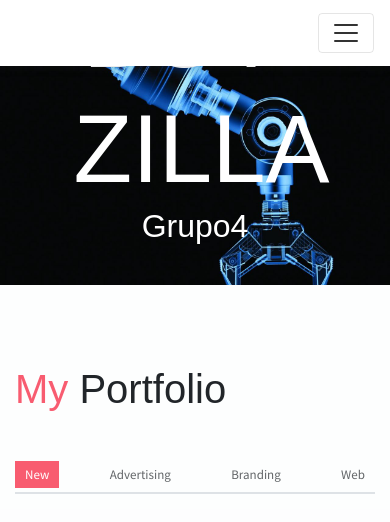
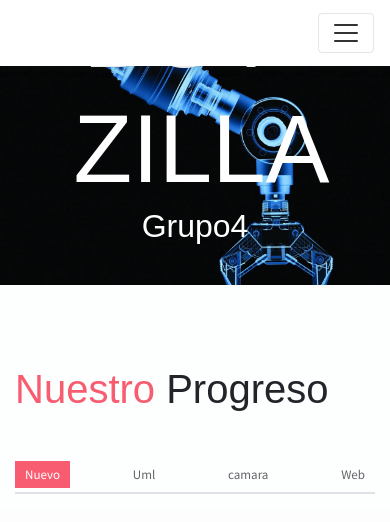
Before and after one commit to cesar050/ApliacionWeb, a Django app: page /view/home/ in a window 390 px wide. Shown: the top 522 px of the page. Run offline with Django 5.2, Linux system fonts and the light colour scheme; some libraries are stand-ins or nearby versions.

Commit message:
IMAGENES

```diff
--- a/botzilla_front/templates/home.html
+++ b/botzilla_front/templates/home.html
@@ -76,17 +76,17 @@
     <!-- Portfolio Section -->
     <section class="section bg-custom-gray" id="portfolio">
         <div class="container">
-            <h1 class="mb-5"><span class="text-danger">My</span> Portfolio</h1>
+            <h1 class="mb-5"><span class="text-danger">Nuestro</span> Progreso</h1>
             <div class="portfolio">
                 <div class="filters">
                     <a href="#" data-filter=".new" class="active">
-                        New
+                        Nuevo
                     </a>
                     <a href="#" data-filter=".advertising">
-                        Advertising
+                        Uml
                     </a>
                     <a href="#" data-filter=".branding">
-                        Branding
+                        camara
                     </a>
                     <a href="#" data-filter=".web">
                         Web
@@ -95,7 +95,7 @@
                 <div class="portfolio-container">
                     <div class="col-md-6 col-lg-4 web new">
                         <div class="portfolio-item">
-                            <img src="assets/imgs/web-1.jpg" class="img-fluid" alt="Download free bootstrap 4 admin dashboard, free boootstrap 4 templates">
+                            <img src="{% static 'assets/img/imagen1.jpg' %}" class="img-fluid" alt="Download free bootstrap 4 admin dashboard, free boootstrap 4 templates">
                             <div class="content-holder">
                                 <a class="img-popup" href="assets/imgs/web-1.jpg"></a>
                                 <div class="text-holder">
@@ -107,7 +107,7 @@
                     </div>
                     <div class="col-md-6 col-lg-4 web new">
                         <div class="portfolio-item">
-                            <img src="assets/imgs/web-2.jpg" class="img-fluid" alt="Download free bootstrap 4 admin dashboard, free boootstrap 4 templates">
+                            <img src="{% static 'assets/img/imagen2.jpg' %}" class="img-fluid" alt="Download free bootstrap 4 admin dashboard, free boootstrap 4 templates">
                             <div class="content-holder">
                                 <a class="img-popup" href="assets/imgs/web-2.jpg"></a>
                                 <div class="text-holder">
@@ -119,7 +119,7 @@
                     </div>
                     <div class="col-md-6 col-lg-4 advertising new">
                         <div class="portfolio-item">
-                            <img src="assets/imgs/advertising-2.jpg" class="img-fluid" alt="Download free bootstrap 4 admin dashboard, free boootstrap 4 templates">
+                            <img src="{% static 'assets/img/imagen3.jpg' %}" class="img-fluid" alt="Download free bootstrap 4 admin dashboard, free boootstrap 4 templates">
                             <div class="content-holder">
                                 <a class="img-popup" href="assets/imgs/advertising-2.jpg"></a>
                                 <div class="text-holder">
@@ -131,7 +131,7 @@
                     </div>
                     <div class="col-md-6 col-lg-4 web">
                         <div class="portfolio-item">
-                            <img src="assets/imgs/web-4.jpg" class="img-fluid" alt="Download free bootstrap 4 admin dashboard, free boootstrap 4 templates">
+                            <img src="{% static 'assets/img/imagen4.jpg' %}" class="img-fluid" alt="Download free bootstrap 4 admin dashboard, free boootstrap 4 templates">
                             <div class="content-holder">
                                 <a class="img-popup" href="assets/imgs/web-4.jpg"></a>
                                 <div class="text-holder">
@@ -144,7 +144,7 @@
 
                     <div class="col-md-6 col-lg-4 advertising">
                         <div class="portfolio-item">
-                            <img src="assets/imgs/advertising-1.jpg" class="img-fluid" alt="Download free bootstrap 4 admin dashboard, free boootstrap 4 templates">
+                            <img src="{% static 'assets/img/imagen5.jpg' %}" class="img-fluid" alt="Download free bootstrap 4 admin dashboard, free boootstrap 4 templates">
                             <div class="content-holder">
                                 <a class="img-popup" href="assets/imgs/advertising-1.jpg"></a>
                                 <div class="text-holder">
@@ -156,7 +156,7 @@
                     </div>
                     <div class="col-md-6 col-lg-4 web new">
                         <div class="portfolio-item">
-                            <img src="assets/imgs/web-3.jpg" class="img-fluid" alt="Download free bootstrap 4 admin dashboard, free boootstrap 4 templates">
+                            <img src="{% static 'assets/img/imagen6.jpg' %}" class="img-fluid" alt="Download free bootstrap 4 admin dashboard, free boootstrap 4 templates">
                             <div class="content-holder">
                                 <a class="img-popup" href="assets/imgs/web-3.jpg"></a>
                                 <div class="text-holder">
@@ -168,7 +168,7 @@
                     </div>
                     <div class="col-md-6 col-lg-4 advertising new">
                         <div class="portfolio-item">
-                            <img src="assets/imgs/advertising-3.jpg" class="img-fluid" alt="Download free bootstrap 4 admin dashboard, free boootstrap 4 templates">
+                            <img src="{% static 'assets/img/imagen7.jpg' %}" class="img-fluid" alt="Download free bootstrap 4 admin dashboard, free boootstrap 4 templates">
                             <div class="content-holder">
                                 <a class="img-popup" href="assets/imgs/advertising-3.jpg"></a>
                                 <div class="text-holder">
@@ -180,7 +180,7 @@
                     </div>
                     <div class="col-md-6 col-lg-4 advertising new">
                         <div class="portfolio-item">
-                            <img src="assets/imgs/advertising-4.jpg" class="img-fluid" alt="Download free bootstrap 4 admin dashboard, free boootstrap 4 templates">
+                            <img src="{% static 'assets/img/imagen8.jpg' %}" class="img-fluid" alt="Download free bootstrap 4 admin dashboard, free boootstrap 4 templates">
                             <div class="content-holder">
                                 <a class="img-popup" href="assets/imgs/advertising-4.jpg"></a>
                                 <div class="text-holder">
@@ -193,7 +193,7 @@
                     </div>
                     <div class="col-md-6 col-lg-4 branding new">
                         <div class="portfolio-item">
-                            <img src="assets/imgs/branding-1.jpg" class="img-fluid" alt="Download free bootstrap 4 admin dashboard, free boootstrap 4 templates">
+                            <img src="{% static 'assets/img/imagen9.jpg' %}" class="img-fluid" alt="Download free bootstrap 4 admin dashboard, free boootstrap 4 templates">
                             <div class="content-holder">
                                 <a class="img-popup" href="assets/imgs/branding-1.jpg"></a>
                                 <div class="text-holder">
@@ -203,51 +203,7 @@
                             </div>
                         </div>
                     </div>
-                    <div class="col-md-6 col-lg-4 branding">
-                        <div class="portfolio-item">
-                            <img src="assets/imgs/branding-2.jpg" class="img-fluid" alt="Download free bootstrap 4 admin dashboard, free boootstrap 4 templates">
-                            <div class="content-holder">
-                                <a class="img-popup" href="assets/imgs/branding-2.jpg"></a>
-                                <div class="text-holder">
-                                    <h6 class="title">BRANDING</h6>
-                                    <p class="subtitle">Expedita corporis doloremque velit in totam!</p>
-                                </div>
-                            </div>
-                        </div>
-                    </div>
-                    <div class="col-md-6 col-lg-4 branding new">
-                        <div class="portfolio-item">
-                            <img src="assets/imgs/branding-3.jpg" class="img-fluid" alt="Download free bootstrap 4 admin dashboard, free boootstrap 4 templates">
-                            <div class="content-holder">
-                                <a class="img-popup" href="assets/imgs/branding-3.jpg"></a>
-                                <div class="text-holder">
-                                    <h6 class="title">BRANDING</h6>
-                                    <p class="subtitle">Expedita corporis doloremque velit in totam!</p>
-                                </div>
-                            </div>
-                        </div>
-                    </div>
-                    <div class="col-md-6 col-lg-4 branding">
-                        <div class="portfolio-item">
-                            <img src="assets/imgs/branding-4.jpg" class="img-fluid" alt="Download free bootstrap 4 admin dashboard, free boootstrap 4 templates">
-                            <div class="content-holder">
-                                <a class="img-popup" href="assets/imgs/branding-4.jpg"></a>
-                                <div class="text-holder">
-                                    <h6 class="title">BRANDING</h6>
-                                    <p class="subtitle">Expedita corporis doloremque velit in totam!</p>
-                                </div>
-                            </div>
-                        </div>
-                    </div>
-                    <div class="col-md-6 col-lg-4 branding">
-                        <div class="portfolio-item">
-                            <img src="assets/imgs/branding-5.jpg" class="img-fluid" alt="Download free bootstrap 4 admin dashboard, free boootstrap 4 templates">
-                            <div class="content-holder">
-                                <a class="img-popup" href="assets/imgs/branding-5.jpg"></a>
-                                <div class="text-holder">
-                                    <h6 class="title">BRANDING</h6>
-                                    <p class="subtitle">Expedita corporis doloremque velit in totam!</p>
-                                </div>
+
                             </div>
                         </div>
                     </div>
@@ -258,7 +214,7 @@
     <!-- End of portfolio section -->
 
 
-
+</div>
 
 
 
```
Also changed, not shown: botzilla_front/static/assets/img/imagen1.jpg (added), botzilla_front/static/assets/img/imagen2.jpg (added), botzilla_front/static/assets/img/imagen3.jpg (added), botzilla_front/static/assets/img/imagen4.jpg (added), botzilla_front/static/assets/img/imagen5.jpg (added), botzilla_front/static/assets/img/imagen6.jpg (added), botzilla_front/static/assets/img/imagen7.jpg (added), botzilla_front/static/assets/img/imagen8.jpg (added), botzilla_front/static/assets/img/imagen9.jpg (added).
